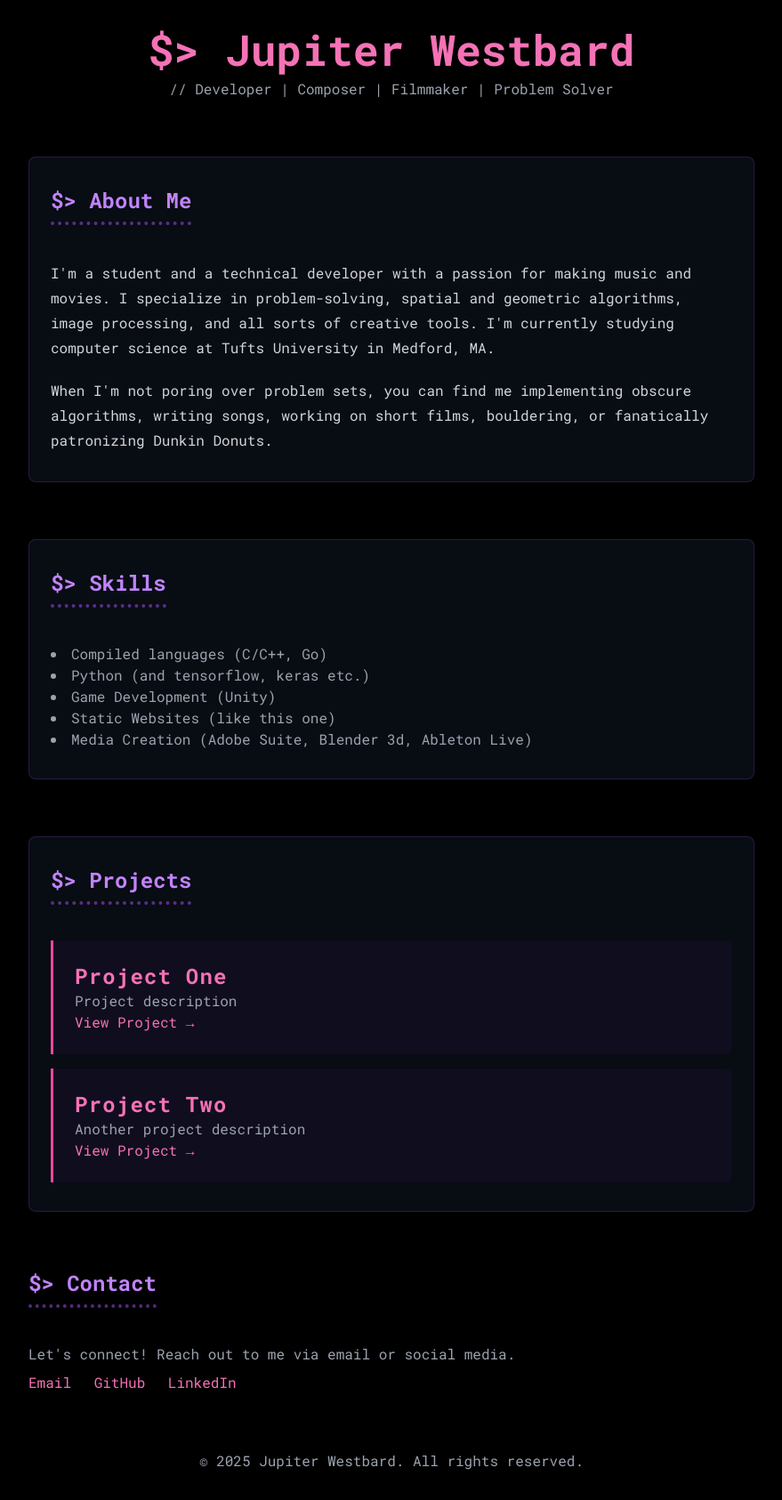
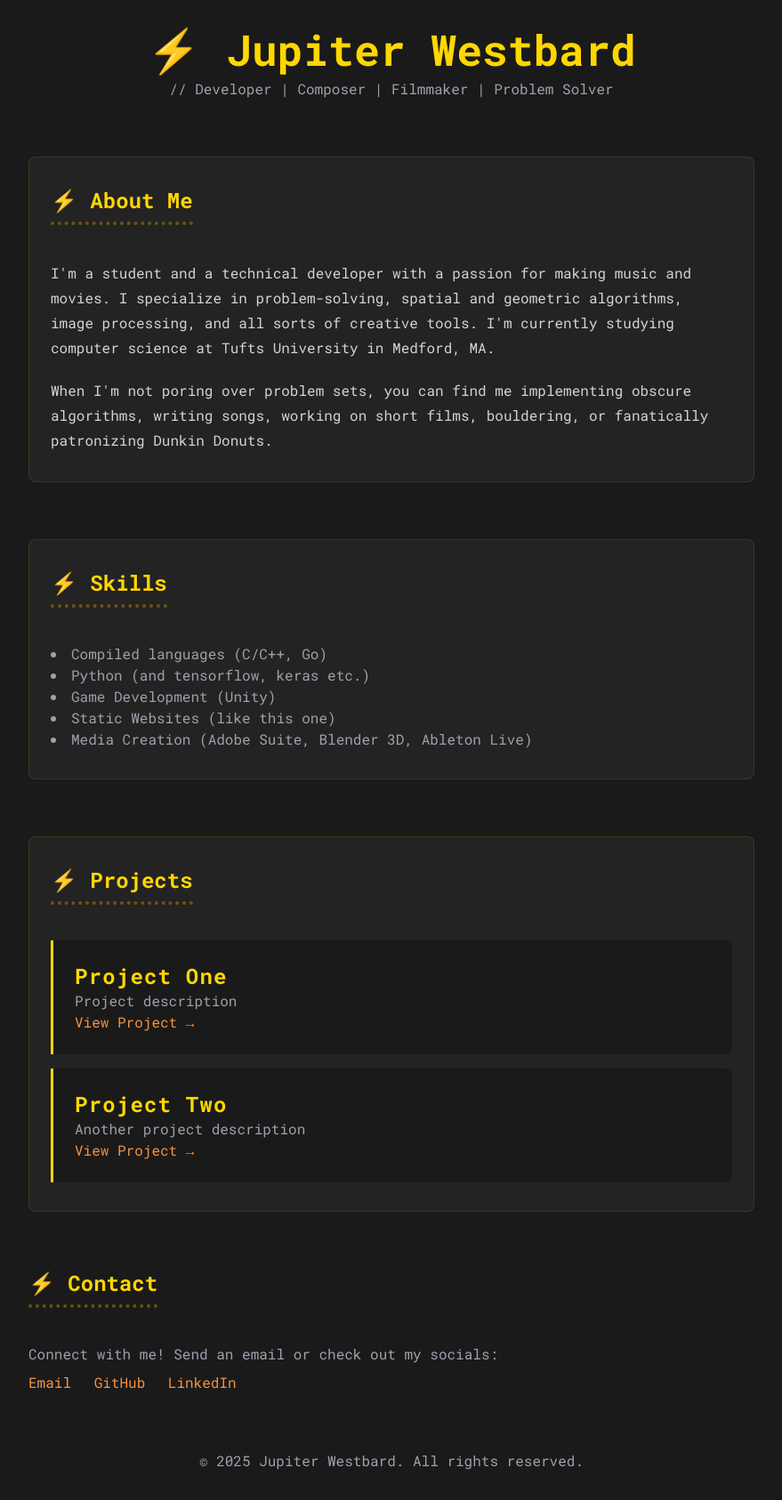
Before and after one commit to randomLevelup/randomLevelup-25, a website: page index.html in a window 1280 px wide. Shown: the whole page at 89% size, without its empty margins (200-1079 px from the left). Drawn offline with nearby package versions, Linux system fonts and the light colour scheme; files that its build step writes are made by us from their sources.

Commit message:
style updates

```diff
--- a/index.html
+++ b/index.html
@@ -7,10 +7,10 @@
   <link href="dist/output.css" rel="stylesheet">
   <link href="https://fonts.googleapis.com/css2?family=Roboto+Mono:wght@400;500;700&display=swap" rel="stylesheet">
 </head>
-<body class="bg-black text-white font-mono min-h-screen flex flex-col items-center">
+<body class="bg-surface text-gray-200 font-mono min-h-screen flex flex-col items-center">
   <!-- Header -->
   <header class="container p-8 text-center">
-    <h1 class="text-5xl font-bold text-pink-400">$> Jupiter Westbard</h1>
+    <h1 class="text-5xl font-bold text-primary">⚡ Jupiter Westbard</h1>
     <p class="mt-2 text-gray-400">// Developer | Composer | Filmmaker | Problem Solver</p>
   </header>
 
@@ -18,7 +18,7 @@
   <main class="container p-8 flex-grow">
     <!-- About Section -->
     <section class="section">
-      <h2 class="section-heading">$> About Me</h2>
+      <h2 class="section-heading">⚡ About Me</h2>
       <div class="prose prose-invert mt-4 w-full">
         <p>
           I'm a student and a technical developer with a passion for making music and movies. I specialize in problem-solving, spatial and geometric algorithms, image processing, and all sorts of creative tools. I'm currently studying computer science at Tufts University in Medford, MA.
@@ -31,44 +31,44 @@
 
     <!-- Skills Section -->
     <section class="section">
-      <h2 class="section-heading">$> Skills</h2>
+      <h2 class="section-heading">⚡ Skills</h2>
       <div class="mt-4">
         <ul class="list-disc list-inside text-gray-400">
           <li>Compiled languages (C/C++, Go)</li>
           <li>Python (and tensorflow, keras etc.)</li>
           <li>Game Development (Unity)</li>
           <li>Static Websites (like this one)</li>
-          <li>Media Creation (Adobe Suite, Blender 3d, Ableton Live)</li>
+          <li>Media Creation (Adobe Suite, Blender 3D, Ableton Live)</li>
         </ul>
       </div>
     </section>
 
     <!-- Projects Section -->
     <section class="section">
-      <h2 class="section-heading">$> Projects</h2>
+      <h2 class="section-heading">⚡ Projects</h2>
       <div class="mt-4 space-y-4">
         <div class="project-border">
           <h3 class="project-title">Project One</h3>
           <p class="text-gray-400">Project description</p>
-          <a href="#" class="text-pink-400 hover:underline">View Project →</a>
+          <a href="#" class="text-orange-400 hover:underline">View Project →</a>
         </div>
         <div class="project-border">
           <h3 class="project-title">Project Two</h3>
           <p class="text-gray-400">Another project description</p>
-          <a href="#" class="text-pink-400 hover:underline">View Project →</a>
+          <a href="#" class="text-orange-400 hover:underline">View Project →</a>
         </div>
       </div>
     </section>
 
     <!-- Contact Section -->
     <section>
-      <h2 class="section-heading">$> Contact</h2>
+      <h2 class="section-heading">⚡ Contact</h2>
       <div class="mt-4">
-        <p class="text-gray-400">Let's connect! Reach out to me via email or social media.</p>
+        <p class="text-gray-400">Connect with me! Send an email or check out my socials:</p>
         <div class="mt-2 space-x-4">
-          <a href="mailto:jwestbard@gmail.com" class="text-pink-400 hover:underline">Email</a>
-          <a href="https://github.com/randomlevelup" class="text-pink-400 hover:underline">GitHub</a>
-          <a href="https://www.linkedin.com/in/jupiter-westbard-615194244/" class="text-pink-400 hover:underline">LinkedIn</a>
+          <a href="mailto:jwestbard@gmail.com" class="text-orange-400 hover:underline">Email</a>
+          <a href="https://github.com/randomlevelup" class="text-orange-400 hover:underline">GitHub</a>
+          <a href="https://www.linkedin.com/in/jupiter-westbard-615194244/" class="text-orange-400 hover:underline">LinkedIn</a>
         </div>
       </div>
     </section>
--- a/tailwind.config.js
+++ b/tailwind.config.js
@@ -24,6 +24,16 @@ module.exports = {
           },
         },
       },
+      colors: {
+        primary: {
+          DEFAULT: '#FFD700', // bright yellow
+          dark: '#B8860B',    // darker yellow
+        },
+        surface: {
+          DEFAULT: '#1A1A1A', // very dark gray
+          light: '#2D2D2D',   // slightly lighter gray
+        }
+      }
     }
   },
   plugins: [
@@ -31,16 +41,16 @@ module.exports = {
     function({ addComponents }) {
       addComponents({
         '.section': {
-          '@apply mb-16 relative px-6 py-8 bg-gray-900/50 backdrop-blur-sm rounded-lg border border-purple-500/20': {},
+          '@apply mb-16 relative px-6 py-8 bg-surface-light/50 backdrop-blur-sm rounded-lg border border-primary-dark/20': {},
         },
         '.section-heading': {
-          '@apply text-2xl font-bold text-purple-400 mb-6 inline-block relative border-b-4 border-dotted border-purple-500/50 pb-2': {},
+          '@apply text-2xl font-bold text-primary mb-6 inline-block relative border-b-4 border-dotted border-primary-dark/50 pb-2': {},
         },
         '.project-border': {
-          '@apply relative p-6 bg-purple-900/10 rounded-r-lg border-l-[3px] border-l-pink-500 hover:border-l-purple-400 transition-colors duration-300': {},
+          '@apply relative p-6 bg-surface/80 rounded-r-lg border-l-[3px] border-l-primary hover:border-l-primary-dark transition-colors duration-300': {},
         },
         '.project-title': {
-          '@apply text-2xl font-bold text-pink-400 tracking-wider': {},
+          '@apply text-2xl font-bold text-primary tracking-wider': {},
         },
       });
     },
```
